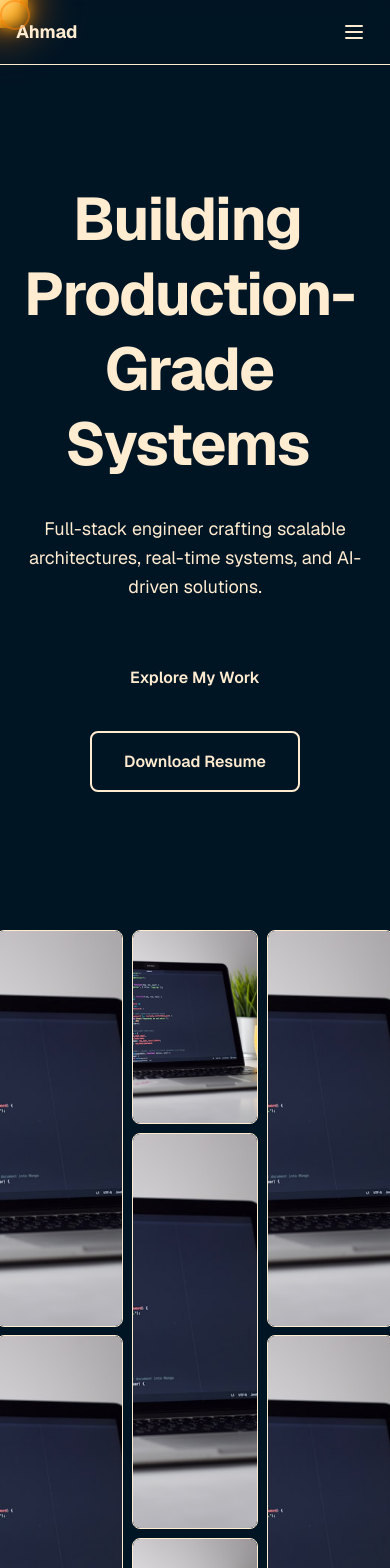
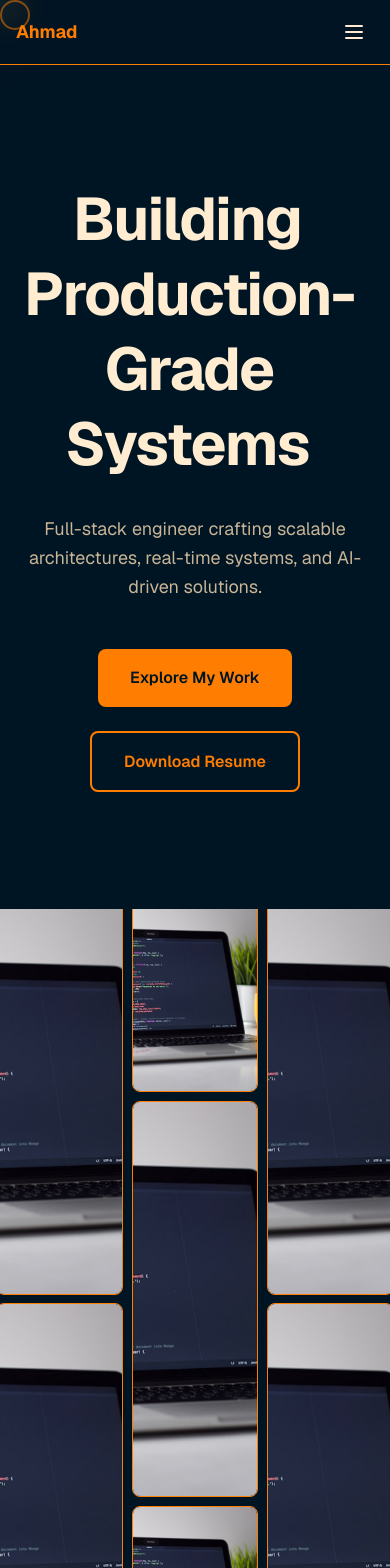
Before and after one commit to Ahmad-code077/ahmad-portfolio, a Next.js app: page / in a window 390 px wide. Shown: the top 1568 px of the page. Built offline with nearby package versions, Linux system fonts and the light colour scheme.

Commit message:
refactor: streamline GSAP animation logic in BentoGallery component and enhance tree styles

```diff
--- a/app/globals.css
+++ b/app/globals.css
@@ -34,7 +34,7 @@
   }
 }
 
-/* @theme {
+@theme {
   --color-background: rgb(0 21 36);
   --color-foreground: rgb(255 236 209);
   --color-primary: rgb(255 125 0);
@@ -49,7 +49,7 @@
 
   --font-sans: var(--font-geist-sans);
   --font-mono: var(--font-geist-mono);
-} */
+}
 
 /* Base Styles */
 
@@ -143,7 +143,7 @@ section {
 .gallery-wrap {
   position: relative;
   width: 100%;
-  height: 100vh;
+  height: calc(100vh - 64px);
   display: flex;
   align-items: center;
   justify-content: center;
@@ -214,3 +214,54 @@ section {
 .gallery--bento .gallery__item:nth-child(7) {
   grid-area: 4 / 2 / 5 / 3;
 }
+
+/* True Hierarchical Tree Styles */
+.tree-depth-section {
+  position: relative;
+  scroll-snap-align: start;
+}
+
+.tree-node-wrapper {
+  transform-origin: center;
+  will-change: transform, opacity;
+}
+
+/* Tree connection lines */
+.tree-connection {
+  stroke-linecap: round;
+  stroke-linejoin: round;
+  will-change: stroke-dasharray;
+}
+
+/* Node interactions */
+.tree-node-wrapper:hover > div {
+  transform: scale(1.1);
+  filter: drop-shadow(0 0 15px rgba(255, 125, 0, 0.4));
+}
+
+/* Animation for nodes appearing */
+@keyframes nodeAppear {
+  from {
+    opacity: 0;
+    transform: scale(0.5);
+  }
+  to {
+    opacity: 1;
+    transform: scale(1);
+  }
+}
+
+.tree-node-wrapper {
+  animation: nodeAppear 0.6s cubic-bezier(0.34, 1.56, 0.64, 1);
+}
+
+/* Responsive tree container */
+@media (max-width: 768px) {
+  .tree-node-wrapper > div {
+    box-shadow: 0 2px 8px rgba(255, 125, 0, 0.2);
+  }
+
+  .tree-connection {
+    stroke-width: 1.5;
+  }
+}
--- a/components/ui/BentoGallery.tsx
+++ b/components/ui/BentoGallery.tsx
@@ -22,74 +22,65 @@ export const BentoGallery: React.FC<BentoGalleryProps> = ({ images }) => {
     const flipCtxRef = useRef<gsap.Context | null>(null);
 
     useEffect(() => {
-        // Wait for grid layout to fully stabilize before GSAP captures state
-        const frameId = requestAnimationFrame(() => {
-            const timeoutId = setTimeout(() => {
+        const getNavbarHeight = () =>
+            window.innerWidth >= 768 ? 81 : 64;
+
         const createTween = () => {
             const galleryElement = galleryRef.current;
             if (!galleryElement) return;
 
             const parentElement = galleryElement.parentNode as HTMLElement;
-                    const galleryItems = galleryElement.querySelectorAll('.gallery__item');
+            const galleryItems =
+                galleryElement.querySelectorAll('.gallery__item');
 
-                    // Clean up previous context
             flipCtxRef.current?.revert();
             galleryElement.classList.remove('gallery--final');
 
             flipCtxRef.current = gsap.context(() => {
-                        // Capture final state
+                // Capture final layout
                 galleryElement.classList.add('gallery--final');
-                        const flipState = Flip.getState(galleryItems);
+                const state = Flip.getState(galleryItems);
                 galleryElement.classList.remove('gallery--final');
 
-                        // Animate from bento to fullscreen
-                        const flip = Flip.to(flipState, {
+                const flip = Flip.to(state, {
                     simple: true,
                     ease: 'expoScale(1, 5)'
                 });
 
-                        // Create scroll timeline
                 const tl = gsap.timeline({
                     scrollTrigger: {
                         trigger: galleryElement,
-                                start: 'center center',
+                        start: () => `top top+=${getNavbarHeight()}`,
                         end: '+=100%',
                         scrub: true,
-                                pin: parentElement
+                        pin: parentElement,
+                        invalidateOnRefresh: true
                     }
                 });
 
                 tl.add(flip);
 
-                        return () => gsap.set(galleryItems, { clearProps: 'all' });
+                return () => {
+                    gsap.set(galleryItems, { clearProps: 'all' });
+                };
             });
         };
 
         createTween();
 
-                // Handle window resize
-                const handleResize = () => createTween();
-                window.addEventListener('resize', handleResize);
+        window.addEventListener('resize', createTween);
 
         return () => {
-                    window.removeEventListener('resize', handleResize);
+            window.removeEventListener('resize', createTween);
             flipCtxRef.current?.revert();
         };
-            }, 500);
-
-            return () => clearTimeout(timeoutId);
-        });
-
-        return () => cancelAnimationFrame(frameId);
     }, []);
 
     return (
-        <div className="gallery-wrap w-full h-screen flex items-center justify-center overflow-hidden" suppressHydrationWarning>
+        <div className="gallery-wrap w-full flex items-center justify-center overflow-hidden">
             <div
-                id="gallery-bento"
                 ref={galleryRef}
                 className="gallery gallery--bento relative w-full h-full"
-                suppressHydrationWarning
             >
                 {images.map((image, index) => (
                     <div
@@ -102,7 +93,9 @@ export const BentoGallery: React.FC<BentoGalleryProps> = ({ images }) => {
                             fill
                             className="object-cover"
                             priority={index < 2}
-                            sizes="(max-width: 768px) 100vw, (max-width: 1200px) 50vw, 33vw"
+                            sizes="(max-width: 768px) 100vw,
+                     (max-width: 1200px) 50vw,
+                     33vw"
                         />
                     </div>
                 ))}
```
Lines whose indentation alone changed are shown as unchanged.
